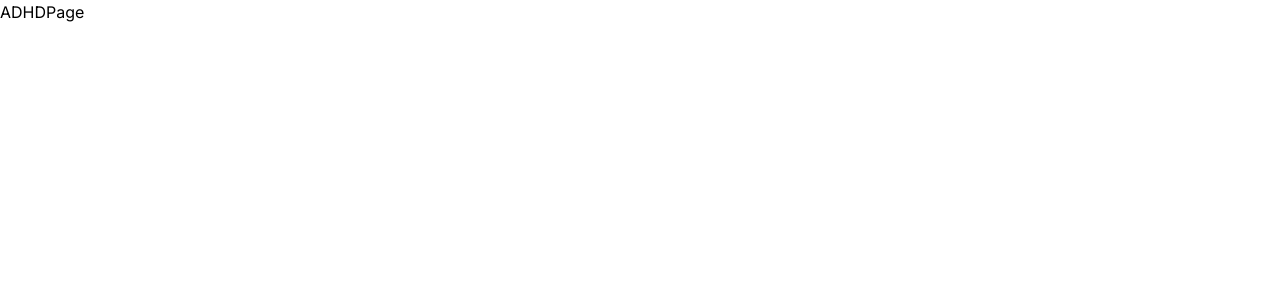
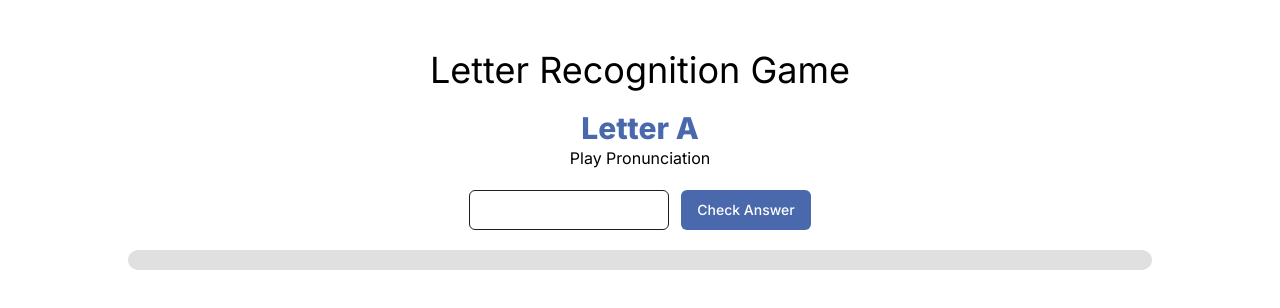
Before and after one commit to CasManny/buddy, a Next.js app: page /needs-we-support/adhd in a window 1280 px wide. Shown: the top 308 px of the page. Built offline with nearby package versions, Linux system fonts and the light colour scheme.

Commit message:
third commit

```diff
--- /dev/null
+++ b/app/game.module.css
@@ -0,0 +1,27 @@
+.gameContainer {
+    text-align: center;
+    margin-top: 50px;
+  }
+
+  .letterContainer {
+    margin-bottom: 20px;
+  }
+
+  .inputContainer {
+    margin-bottom: 20px;
+  }
+
+  .progressBar {
+    width: 80%;
+    height: 20px;
+    background-color: #e0e0e0;
+    margin: 20px auto;
+    border-radius: 10px;
+    overflow: hidden;
+  }
+
+  .progress {
+    height: 100%;
+    background-color: #4caf50;
+    transition: width 0.5s ease;
+  }
--- a/app/needs-we-support/adhd/page.tsx
+++ b/app/needs-we-support/adhd/page.tsx
@@ -1,8 +1,10 @@
+import Game from '@/components/Game'
 import React from 'react'
-
 const ADHDPage = () => {
   return (
-    <div>ADHDPage</div>
+    <div>
+      <Game />
+    </div>
   )
 }
 
--- /dev/null
+++ b/components/Game.tsx
@@ -0,0 +1,63 @@
+'use client'
+import React, { useState } from 'react';
+import styles from '@/app/game.module.css'
+import { Input } from './ui/input';
+import { Button } from './ui/button';
+
+const letters = ['A', 'B', 'C', 'D', 'E'];
+
+const Game: React.FC = () => {
+  const [currentLetterIndex, setCurrentLetterIndex] = useState<number>(0);
+  const [userInput, setUserInput] = useState<string>('');
+  const [progress, setProgress] = useState<number>(0);
+  const [message, setMessage] = useState<string>('');
+
+  const playPronunciation = () => {
+    const audio = new Audio(`/audio/${letters[currentLetterIndex]}.mp3`);
+    audio.play();
+  };
+
+  const checkAnswer = () => {
+    if (userInput.toUpperCase() === letters[currentLetterIndex]) {
+      setMessage('Correct!');
+      setProgress(progress + (100 / letters.length));
+      setUserInput('');
+      setTimeout(() => {
+        setMessage('');
+        if (currentLetterIndex < letters.length - 1) {
+          setCurrentLetterIndex(currentLetterIndex + 1);
+        } else {
+          setMessage('You have completed all the letters!');
+        }
+      }, 1000);
+    } else {
+      setMessage('Try again!');
+    }
+  };
+
+  return (
+    <div className={styles.gameContainer}>
+      <h1 className='text-4xl mb-5'>Letter Recognition Game</h1>
+      <div className={styles.letterContainer}>
+        <h2 className='font-extrabold text-3xl text-buddy-blue'>Letter {letters[currentLetterIndex]}</h2>
+        <button onClick={playPronunciation}>Play Pronunciation</button>
+      </div>
+      <div className='w-[500px] flex justify-center items-center mx-auto gap-3'>
+        <Input
+          type="text"
+          value={userInput}
+          onChange={(e) => setUserInput(e.target.value)}
+          maxLength={1}
+          className='text-dark-400 border w-[200px]'
+        />
+        <Button onClick={checkAnswer} className='bg-buddy-blue text-buddy_text'>Check Answer</Button>
+      </div>
+      <p>{message}</p>
+      <div className={styles.progressBar}>
+        <div style={{ width: `${progress}%` }} className={styles.progress}></div>
+      </div>
+    </div>
+  );
+};
+
+export default Game;
```
Also changed, not shown: constants/index.ts (+37 -39 lines), app/globals.css (line endings or trailing spaces).
